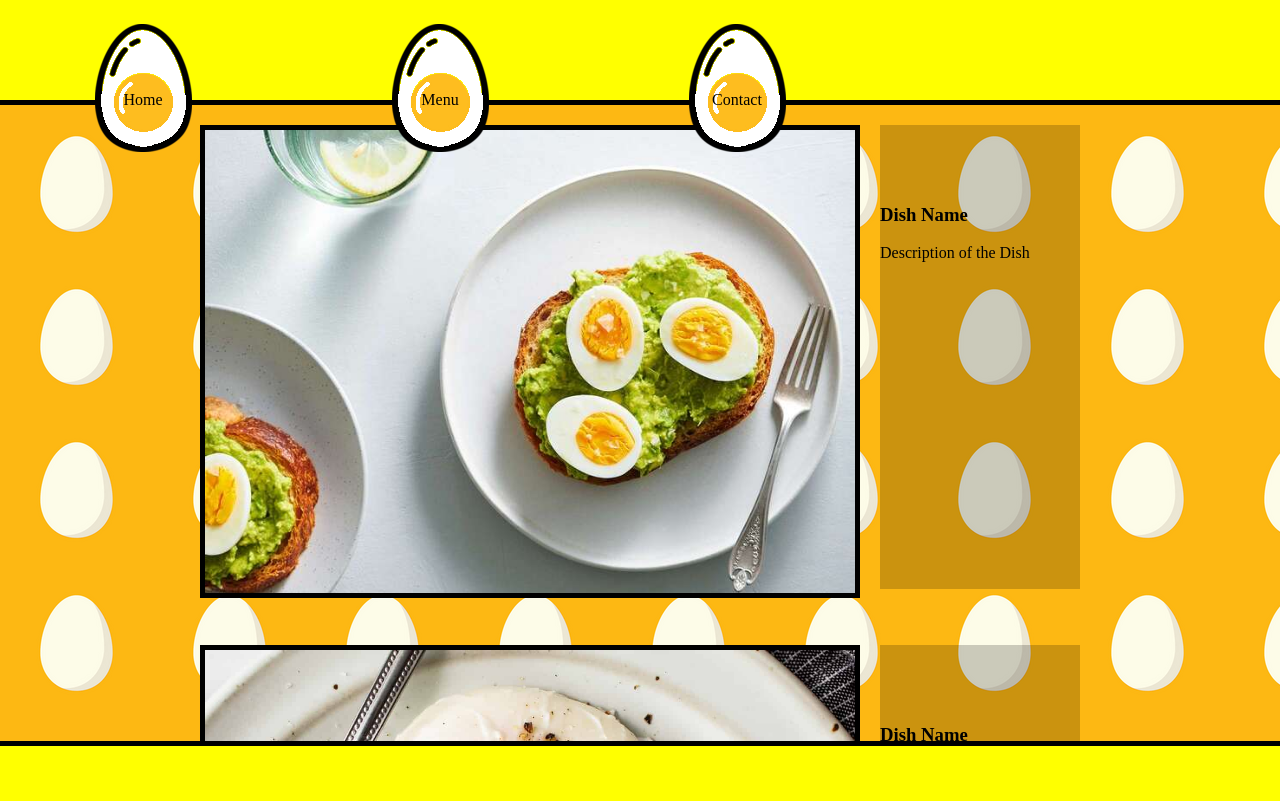
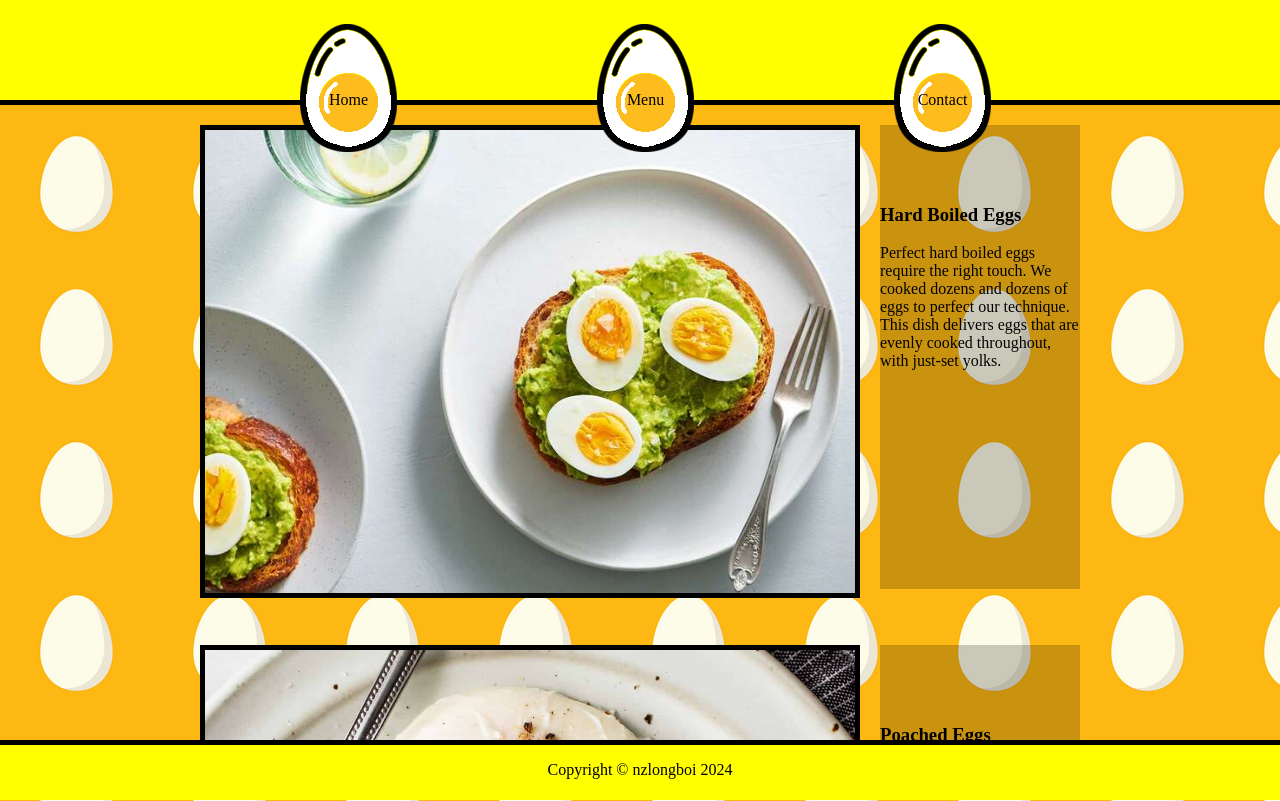
Before and after one commit to nzlongboi/The-Good-Egg, a website: page dist/index.html in a window 1280 px wide. Both pictures are taken after a click on the element "Menu". Drawn offline with Linux system fonts and the light colour scheme.

Commit message:
moved contact div so that it is a sibling of menu div and home div

```diff
--- a/dist/index.html
+++ b/dist/index.html
@@ -10,6 +10,9 @@
 <body>
     <div id="content">
         <header id="header">
+            <div class="logo">
+                <p class="eggButton">The Good Egg</p>
+            </div>
             <div id="container">
                 <div class="tab" id="home">Home</div>
                 <div class="tab" id="menu">Menu</div>
@@ -17,44 +20,50 @@
             </div>
         </header>
         <div id="content-body">
-            <div id="homeContent" class="tab-content">
-                <h2>Welcome to the Good Egg!</h2>
+            <div id="homeContent" class="contents">
+                <h1>Welcome to The Good Egg</h1>
+                <div id="home-div"></div>
             </div>
-            <div id="menuContent" class="tab-content">
+            <div id="menuContent" class="contents">
                 <div class="menu-item">
                     <div class="item-image" id="image1"></div>
                     <div class="item-description">
-                        <h3>Dish Name</h3>
-                        <p>Description of the Dish</p>
+                        <h3>Hard Boiled Eggs</h3>
+                        <p>Perfect hard boiled eggs require the right touch. We cooked dozens and dozens of eggs to perfect our technique. This dish delivers eggs that are evenly cooked throughout, with just-set yolks.</p>
                     </div>
                 </div>
                 <div class="menu-item">
                     <div class="item-image" id="image2"></div>
                     <div class="item-description">
-                        <h3>Dish Name</h3>
-                        <p>Description of the Dish</p>
+                        <h3>Poached Eggs</h3>
+                        <p>Looking for the most amazing and delicious poached eggs? This simple dish consists of perfectly firm egg whites and oozy, golden egg yolks.</p>
                     </div>
                 </div>
                 <div class="menu-item">
                     <div class="item-image" id="image3"></div>
                     <div class="item-description">
-                        <h3>Dish Name</h3>
-                        <p>Description of the Dish</p>
+                        <h3>Quiche</h3>
+                        <p>Sweet caramelised leeks, piquant artichokes and creamy goat's cheese unite in this irresistible quiche, for when you need a simple yet satisfying lunch.</p>
                     </div>
                 </div>
                 <div class="menu-item">
                     <div class="item-image" id="image4"></div>
                     <div class="item-description">
-                        <h3>Dish Name</h3>
-                        <p>Description of the Dish</p>
+                        <h3>Scrambled Eggs</h3>
+                        <p>This scrambled egg recipe took a bit of tweaking, but we’ve finally made the best scrambled eggs ever! Our customers love it. </p>
                     </div>
                 </div>
-            <div id="contactContent" class="tab-content">
-                <h2>Contact Us</h2>
+            </div>
+            <div id="contactContent" class="contents">
+                <div class="contact-Div">
+                    <h2>Contact Us</h2>
+                    <p>Phone: 123-456-7890</p>
+                    <div id="location-img"></div>
+                </div>
             </div>
         </div>
         <div id="overlay"></div>
-        <div id="footer"></div>
+        <div id="footer">Copyright © nzlongboi 2024</div>
     </div>
 
 
--- a/dist/main.js
+++ b/dist/main.js
@@ -1 +1 @@
-document.addEventListener("DOMContentLoaded",(function(){console.log("Page Loaded"),document.getElementById("container");const t=document.querySelectorAll(".tab"),e=document.querySelectorAll(".tab-content"),n=document.getElementById("homeContent");document.getElementById("contactContent"),e.forEach((t=>{t.classList.add("tab-content-inactive")})),n.classList.remove("tab-content-inactive"),t.forEach((t=>{t.addEventListener("click",(function(){e.forEach((t=>{t.classList.add("tab-content-inactive")}));const n=t.id+"Content",c=document.getElementById(n);c&&c.classList.remove("tab-content-inactive")}))}))}));
+document.addEventListener("DOMContentLoaded",(function(){const e=document.getElementById("home"),n=document.getElementById("menu"),t=document.getElementById("contact"),o=document.querySelector(".eggButton"),c=document.getElementById("homeContent"),d=document.getElementById("menuContent"),i=document.getElementById("contactContent");function l(){c.style.display="none",d.style.display="none",i.style.display="none"}function u(e){e.style.display="block"}l(),u(c),e.addEventListener("click",(function(){l(),u(c)})),n.addEventListener("click",(function(){l(),u(d)})),t.addEventListener("click",(function(){l(),u(i)})),o.addEventListener("click",(function(){l(),u(c)}))}));
```
